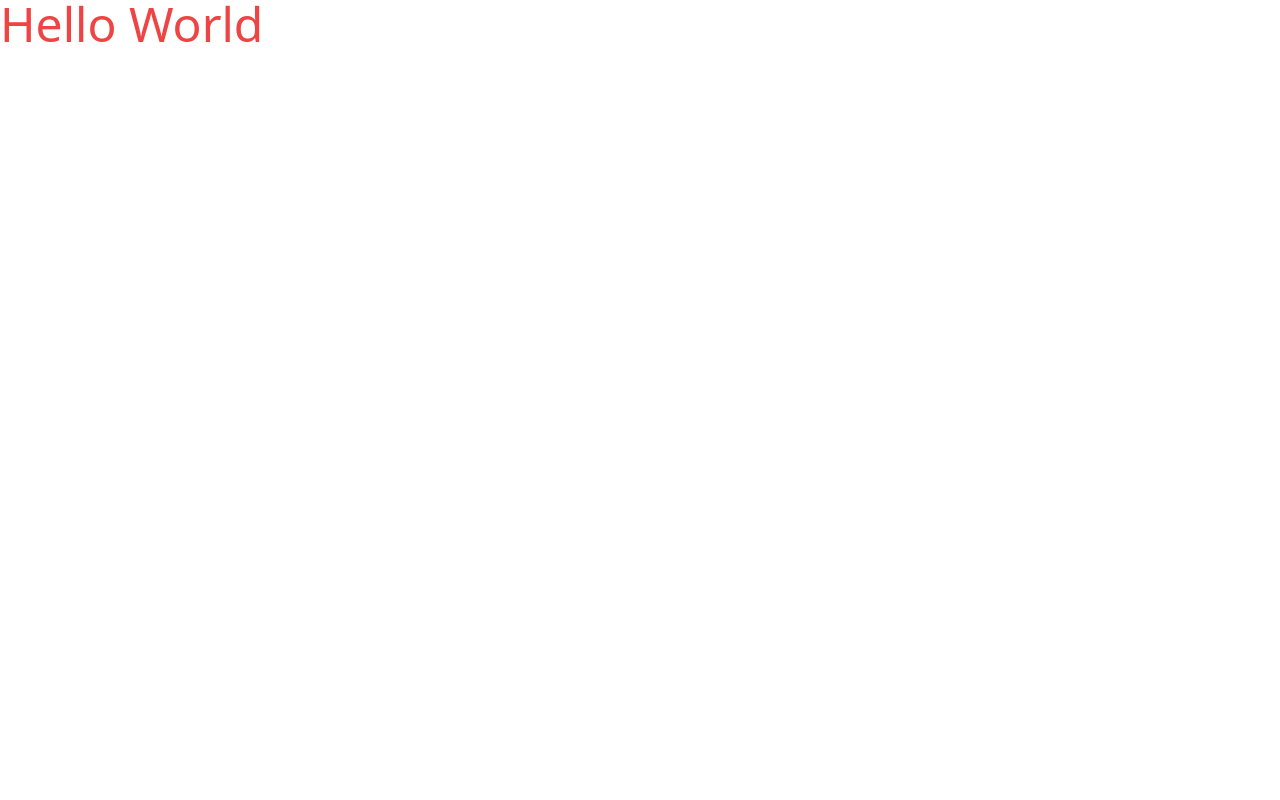
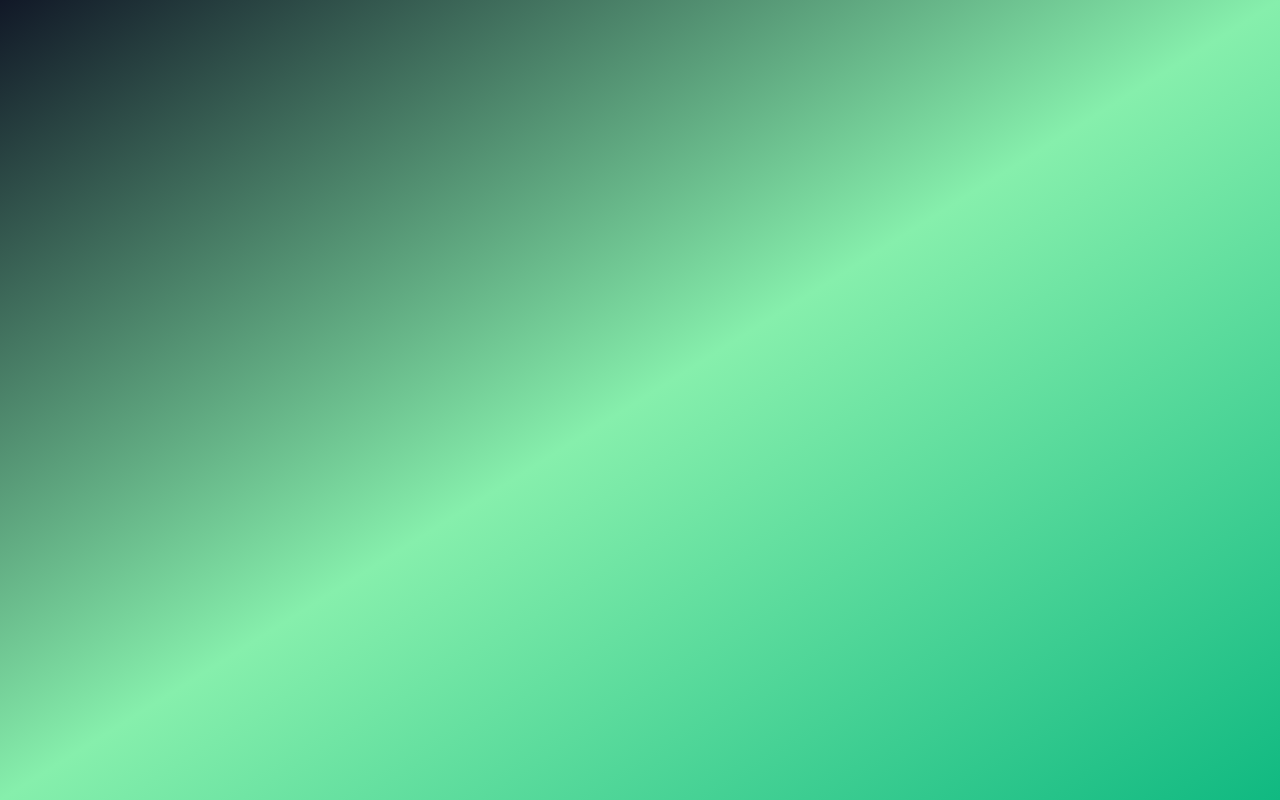
Before and after one commit to wuyepabdul/mern_auth, a React (Create React App) app in the folder frontend/: page / in a window 1280 px wide. Built offline with nearby package versions, Linux system fonts and the light colour scheme.

Commit message:
Create FloatingShap component

```diff
--- a/frontend/src/App.js
+++ b/frontend/src/App.js
@@ -1,5 +1,9 @@
 function App() {
-  return <h1 className="text-red-500 text-5xl">Hello World</h1>;
+  return (
+    <div className="min-h-screen bg-gradient-to-br from-gray-900 via-green-300 to-emerald-500 justify-center relative overflow-hidden">
+
+    </div>
+  );
 }
 
 export default App;
--- /dev/null
+++ b/frontend/src/components/FloatingShapes.js
@@ -0,0 +1,7 @@
+import React from "react";
+
+const FloatingShapes = () => {
+  return <div>Floating shape</div>;
+};
+
+export default FloatingShapes;
--- a/frontend/src/index.js
+++ b/frontend/src/index.js
@@ -1,13 +1,16 @@
-import React from 'react';
-import ReactDOM from 'react-dom/client';
-import './index.css';
-import App from './App';
-import reportWebVitals from './reportWebVitals';
+import React from "react";
+import ReactDOM from "react-dom/client";
+import "./index.css";
+import App from "./App";
+import reportWebVitals from "./reportWebVitals";
+import { BrowserRouter } from "react-router-dom";
 
-const root = ReactDOM.createRoot(document.getElementById('root'));
+const root = ReactDOM.createRoot(document.getElementById("root"));
 root.render(
   <React.StrictMode>
-    <App />
+    <BrowserRouter>
+      <App />
+    </BrowserRouter>
   </React.StrictMode>
 );
 
--- a/package.json
+++ b/package.json
@@ -29,6 +29,7 @@
     "mailtrap": "^4.2.0",
     "mongoose": "^8.18.1",
     "nodemailer": "^6.10.1",
-    "nodemon": "^3.1.10"
+    "nodemon": "^3.1.10",
+    "react-router-dom": "^7.9.2"
   }
 }
```
Also changed, not shown: 1 other file (tests, documents, lock files or other folders).
